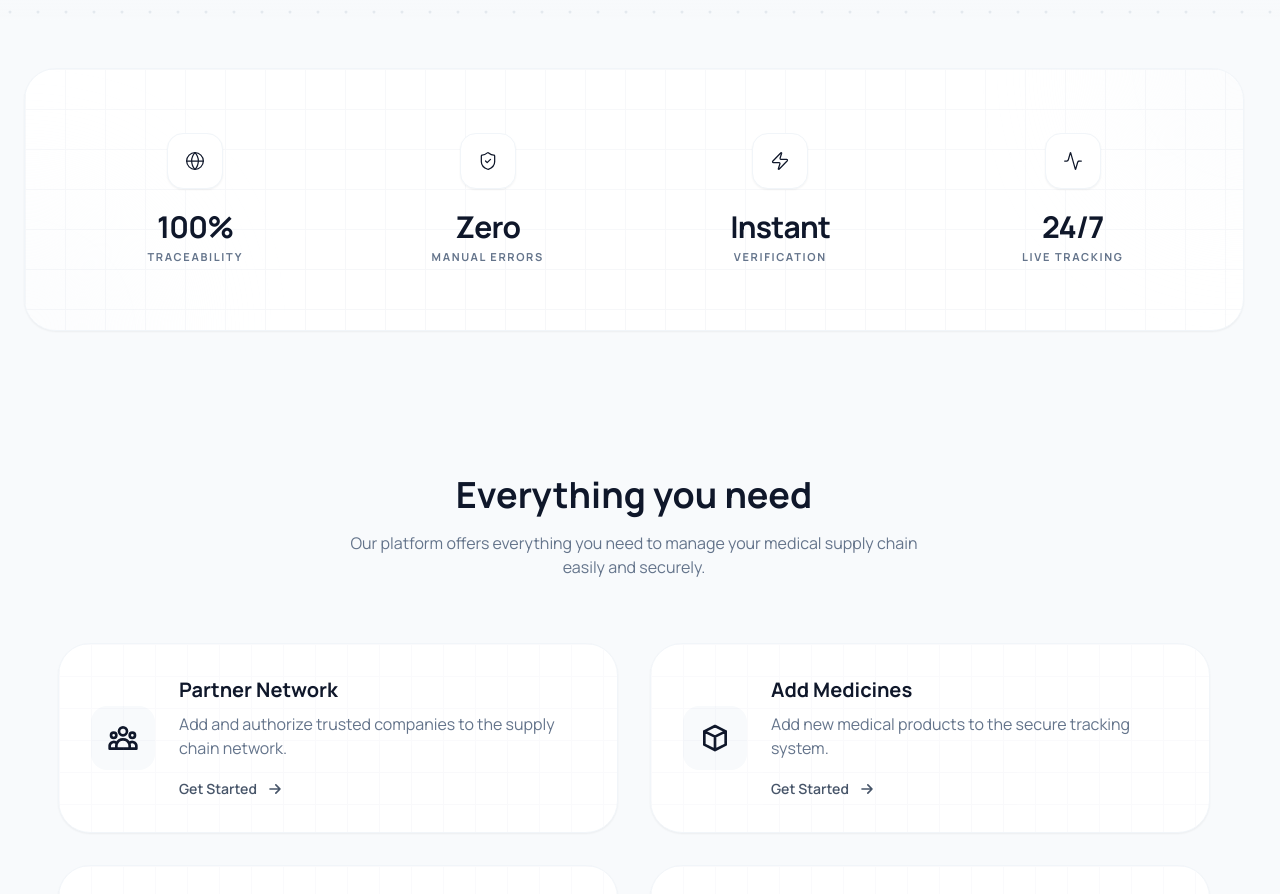
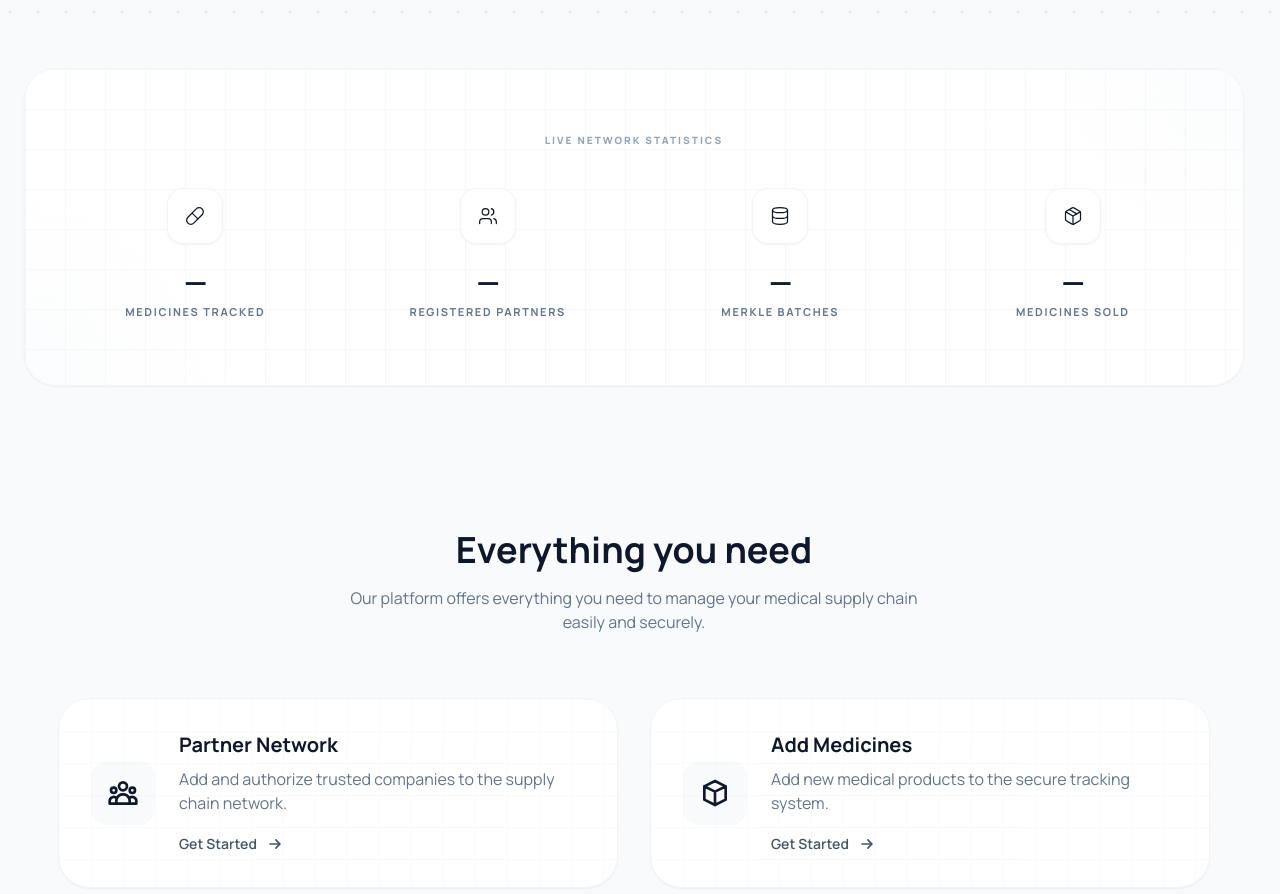
Before and after one commit to HumayunK01/SupplyChainBlockchain, a Next.js app in the folder client/: page / in a window 1280 px wide. Shown: the part 780-1674 px from the top of the page. Built offline with nearby package versions, Linux system fonts and the light colour scheme.

Commit message:
feat: enhance transaction feedback with transaction hashes in success messages; improve UI for empty states in supply and tracking tables

```diff
--- a/client/src/app/addmed/page.tsx
+++ b/client/src/app/addmed/page.tsx
@@ -118,11 +118,11 @@ export default function AddMed() {
     event.preventDefault()
     setIsSubmitting(true)
     try {
-      await supplyChain.methods.addMedicine(medName, medDes).send({ from: currentAccount })
+      const receipt = await supplyChain.methods.addMedicine(medName, medDes).send({ from: currentAccount })
       setMedName('')
       setMedDes('')
       await loadBlockchainData()
-      toast.success('Material order created successfully!')
+      toast.success(`Medicine order created!\nTx: ${receipt.transactionHash.slice(0, 18)}...`, { duration: 6000 })
     } catch (err: any) {
       console.error('Transaction error:', err)
       toast.error(err?.message || 'Transaction failed')
--- a/client/src/app/supply/page.tsx
+++ b/client/src/app/supply/page.tsx
@@ -98,8 +98,8 @@ export default function Supply() {
         default: return
       }
 
-      await method.send({ from: currentAccount })
-      toast.success(successMsg)
+      const receipt = await method.send({ from: currentAccount })
+      toast.success(`${successMsg}\nTx: ${receipt.transactionHash.slice(0, 18)}...`, { duration: 6000 })
       setInput('')
       loadBlockchainData()
     } catch (err: any) {
--- a/client/src/components/home/Stats.tsx
+++ b/client/src/components/home/Stats.tsx
@@ -1,15 +1,125 @@
 'use client';
 
+import { useEffect, useState } from 'react';
 import { motion } from 'framer-motion';
-import { STATS_DATA } from '@/constants/landing-page';
+import { Package, Users, Database, Pill } from 'lucide-react';
+import { getContract } from '@/lib/web3';
+
+interface ChainStats {
+    medicines: number
+    partners: number
+    batches: number
+    sold: number
+}
+
+const STAT_CONFIG = [
+    { key: 'medicines', label: 'Medicines Tracked', icon: Pill, suffix: '' },
+    { key: 'partners', label: 'Registered Partners', icon: Users, suffix: '' },
+    { key: 'batches', label: 'Merkle Batches', icon: Database, suffix: '' },
+    { key: 'sold', label: 'Medicines Sold', icon: Package, suffix: '' },
+] as const
+
+function useCountUp(target: number, duration = 1200) {
+    const [count, setCount] = useState(0)
+    useEffect(() => {
+        if (target === 0) return
+        let start = 0
+        const step = Math.ceil(target / (duration / 16))
+        const timer = setInterval(() => {
+            start += step
+            if (start >= target) {
+                setCount(target)
+                clearInterval(timer)
+            } else {
+                setCount(start)
+            }
+        }, 16)
+        return () => clearInterval(timer)
+    }, [target, duration])
+    return count
+}
+
+function StatCard({ stat, value, index }: { stat: typeof STAT_CONFIG[number]; index: number; value: number }) {
+    const count = useCountUp(value)
+    const Icon = stat.icon
+
+    return (
+        <motion.div
+            initial={{ opacity: 0, y: 10 }}
+            whileInView={{ opacity: 1, y: 0 }}
+            viewport={{ once: true }}
+            transition={{ delay: index * 0.05 }}
+            className="flex flex-col items-center justify-center text-center"
+        >
+            <div className="w-14 h-14 bg-white text-slate-900 rounded-2xl flex items-center justify-center mb-5 shrink-0 shadow-sm border border-slate-100">
+                <Icon size={20} strokeWidth={1.5} />
+            </div>
+            <div>
+                <div className="text-2xl md:text-3xl font-bold text-slate-900 font-manrope tracking-tight mb-1">
+                    {value === 0 ? '—' : count.toLocaleString()}
+                </div>
+                <div className="text-[10px] md:text-[11px] font-bold text-slate-500 uppercase tracking-[0.15em]">
+                    {stat.label}
+                </div>
+            </div>
+        </motion.div>
+    )
+}
 
 const Stats = () => {
+    const [stats, setStats] = useState<ChainStats>({ medicines: 0, partners: 0, batches: 0, sold: 0 })
+
+    useEffect(() => {
+        const fetchStats = async () => {
+            try {
+                const { contract } = await getContract()
+                const [medCtr, rmsCtr, manCtr, disCtr, retCtr, batchCtr, medRaw] = await Promise.all([
+                    contract.methods.medicineCtr().call(),
+                    contract.methods.rmsCtr().call(),
+                    contract.methods.manCtr().call(),
+                    contract.methods.disCtr().call(),
+                    contract.methods.retCtr().call(),
+                    contract.methods.batchCtr().call(),
+                    // Fetch all medicines to count sold ones
+                    Promise.resolve(parseInt((await contract.methods.medicineCtr().call()).toString()))
+                ])
+
+                const totalMeds = parseInt(medCtr.toString())
+                const totalPartners =
+                    parseInt(rmsCtr.toString()) +
+                    parseInt(manCtr.toString()) +
+                    parseInt(disCtr.toString()) +
+                    parseInt(retCtr.toString())
+
+                // Count sold medicines (stage 5)
+                let soldCount = 0
+                if (totalMeds > 0) {
+                    const medFetches = Array.from({ length: totalMeds }, (_, i) =>
+                        contract.methods.MedicineStock(i + 1).call()
+                    )
+                    const medicines = await Promise.all(medFetches)
+                    soldCount = medicines.filter((m: any) => parseInt(m.stage) === 5).length
+                }
+
+                setStats({
+                    medicines: totalMeds,
+                    partners: totalPartners,
+                    batches: parseInt(batchCtr.toString()),
+                    sold: soldCount,
+                })
+            } catch (err) {
+                // Not connected or contract not deployed — keep zeros
+            }
+        }
+        fetchStats()
+    }, [])
+
     return (
         <section className="py-8 md:py-12 px-6 font-manrope">
             <div className="container mx-auto bg-white text-slate-900 rounded-[2rem] py-12 md:py-16 px-6 md:px-12 overflow-hidden border border-slate-100 shadow-sm relative">
-                {/* Subtle Decorative Accents */}
-                <div className="absolute top-0 right-0 w-64 h-64 bg-slate-50 rounded-full -mr-32 -mt-32 blur-3xl opacity-50"></div>
-                <div className="absolute bottom-0 left-0 w-64 h-64 bg-slate-50 rounded-full -ml-32 -mb-32 blur-3xl opacity-50"></div>
+                {/* Decorative accents */}
+                <div className="absolute top-0 right-0 w-64 h-64 bg-slate-50 rounded-full -mr-32 -mt-32 blur-3xl opacity-50" />
+                <div className="absolute bottom-0 left-0 w-64 h-64 bg-slate-50 rounded-full -ml-32 -mb-32 blur-3xl opacity-50" />
 
                 {/* Grid Background */}
                 <div
@@ -23,25 +133,20 @@ const Stats = () => {
                     }}
                 />
 
-                <div className="relative z-10 grid grid-cols-2 lg:grid-cols-4 gap-10 md:gap-12">
-                    {STATS_DATA.map((stat, index) => (
-                        <motion.div
-                            key={index}
-                            initial={{ opacity: 0, y: 10 }}
-                            whileInView={{ opacity: 1, y: 0 }}
-                            viewport={{ once: true }}
-                            transition={{ delay: index * 0.05 }}
-                            className="flex flex-col items-center justify-center text-center transition-all"
-                        >
-                            <div className="w-14 h-14 bg-white text-slate-900 rounded-2xl flex items-center justify-center mb-5 shrink-0 shadow-sm border border-slate-100">
-                                <stat.icon size={20} strokeWidth={1.5} />
-                            </div>
-                            <div>
-                                <div className="text-2xl md:text-3xl font-bold text-slate-900 font-manrope tracking-tight mb-1">{stat.value}</div>
-                                <div className="text-[10px] md:text-[11px] font-bold text-slate-500 uppercase tracking-[0.15em]">{stat.label}</div>
-                            </div>
-                        </motion.div>
-                    ))}
+                <div className="relative z-10">
+                    <p className="text-center text-[10px] font-black text-slate-400 uppercase tracking-[0.2em] mb-10">
+                        Live Network Statistics
+                    </p>
+                    <div className="grid grid-cols-2 lg:grid-cols-4 gap-10 md:gap-12">
+                        {STAT_CONFIG.map((stat, index) => (
+                            <StatCard
+                                key={stat.key}
+                                stat={stat}
+                                value={stats[stat.key]}
+                                index={index}
+                            />
+                        ))}
+                    </div>
                 </div>
             </div>
         </section>
--- a/client/src/components/supply/SupplyTable.tsx
+++ b/client/src/components/supply/SupplyTable.tsx
@@ -1,7 +1,7 @@
 'use client'
 
 import { motion } from 'framer-motion'
-import { Hash, Table, Tag } from 'lucide-react'
+import { Hash, Table, Tag, PackageOpen } from 'lucide-react'
 import { Medicine } from './types'
 
 interface SupplyTableProps {
@@ -42,7 +42,11 @@ export const SupplyTable = ({ med, medStage }: SupplyTableProps) => {
 
             {itemsCount === 0 ? (
                 <div className="p-16 text-center">
-                    <p className="text-slate-400 font-medium">No medicines found in the system yet.</p>
+                    <div className="w-16 h-16 bg-slate-50 rounded-full flex items-center justify-center mx-auto mb-4 border border-slate-100">
+                        <PackageOpen size={32} className="text-slate-200" />
+                    </div>
+                    <h4 className="text-slate-900 font-bold">No Medicines Yet</h4>
+                    <p className="text-slate-400 text-sm mt-1 max-w-xs mx-auto">Medicines will appear here once they are added to the supply chain by the contract owner.</p>
                 </div>
             ) : (
                 <div className="overflow-x-auto">
```
Also changed, not shown: client/src/app/batch/page.tsx (+11 -3 lines), client/src/app/roles/page.tsx (+4 -4 lines), client/src/components/Navbar.tsx (+24 -1 lines), client/src/components/track/TrackAssetTable.tsx (+6 -2 lines).
